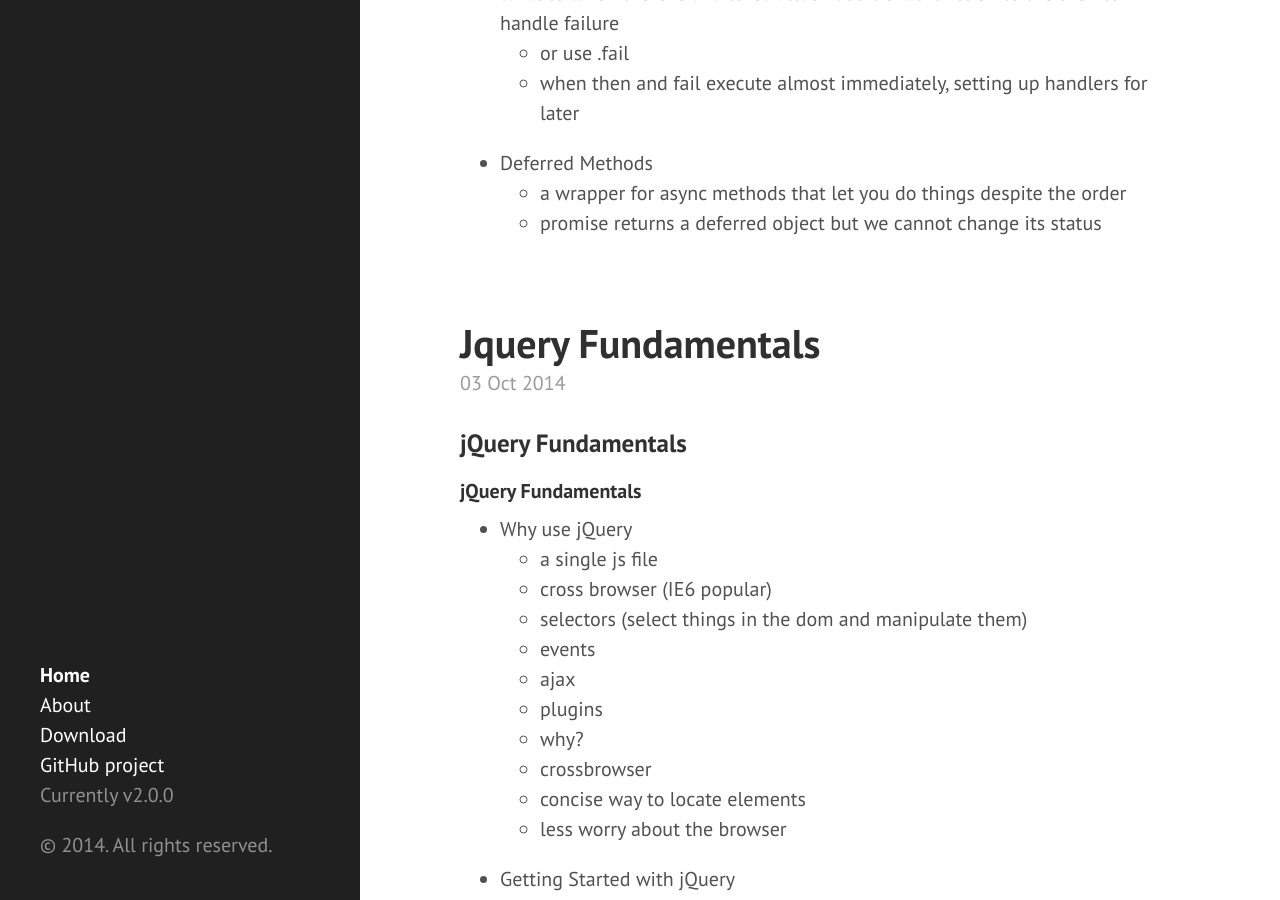
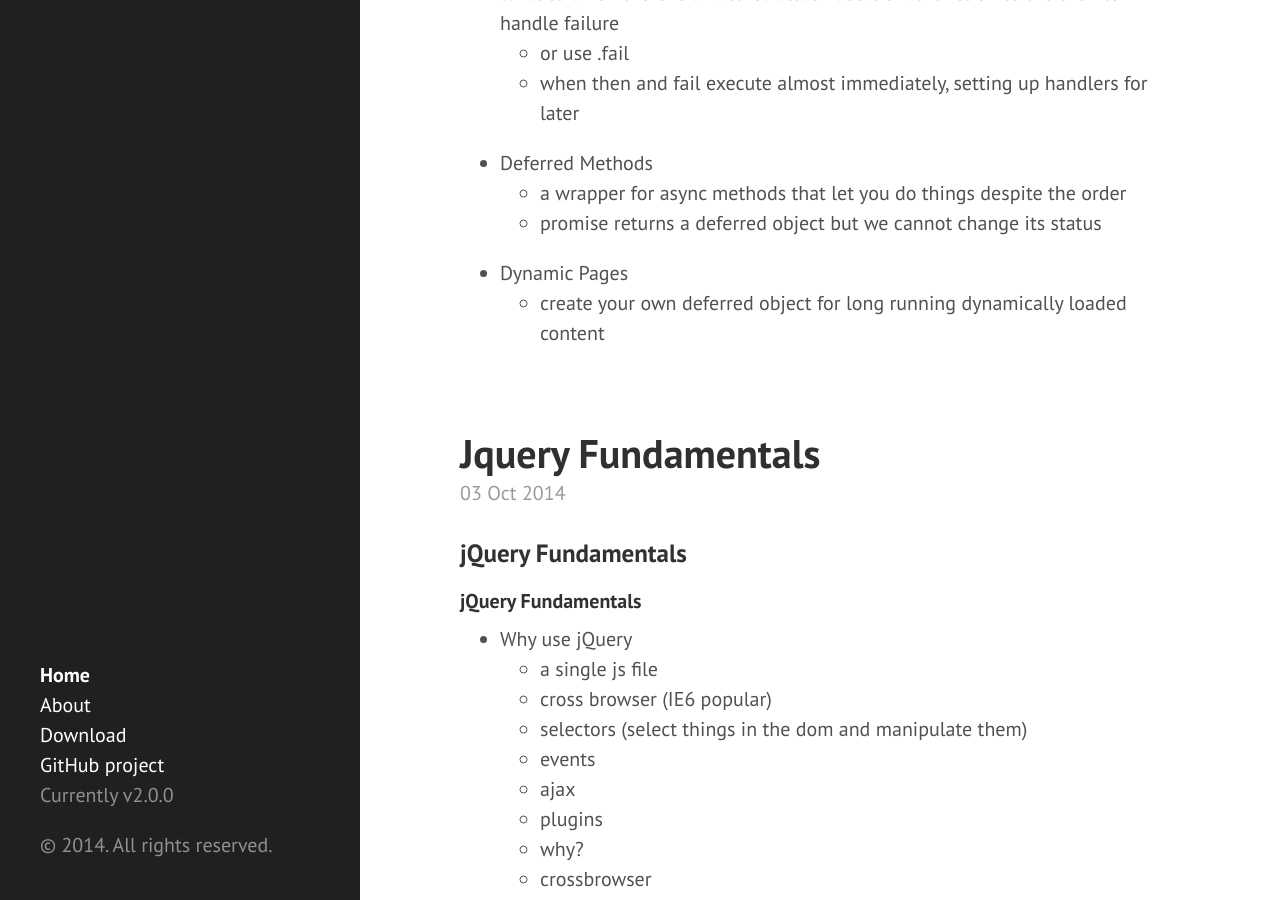
Before and after one commit to eneiand/eneiand.github.io, a Jekyll site: the page built from index.html, in a window 1280 px wide and 900 px high, scrolled down 4009 px. Built offline with Jekyll 4.4.1, drawn with Linux system fonts in a browser that asks for light colours; Markdown is read by kramdown in place of the engine named in the settings; the list of posts is cut into pages by our own code.

Commit message:
Update 2014-10-09-advanced-javascript-and-jQuery.md

```diff
--- a/_posts/2014-10-09-advanced-javascript-and-jQuery.md
+++ b/_posts/2014-10-09-advanced-javascript-and-jQuery.md
@@ -108,3 +108,5 @@ Deferreds are an alternate to callbacks
 * Deferred Methods
   * a wrapper for async methods that let you do things despite the order
   * promise returns a deferred object but we cannot change its status
+* Dynamic Pages
+  * create your own deferred object for long running dynamically loaded content
```
